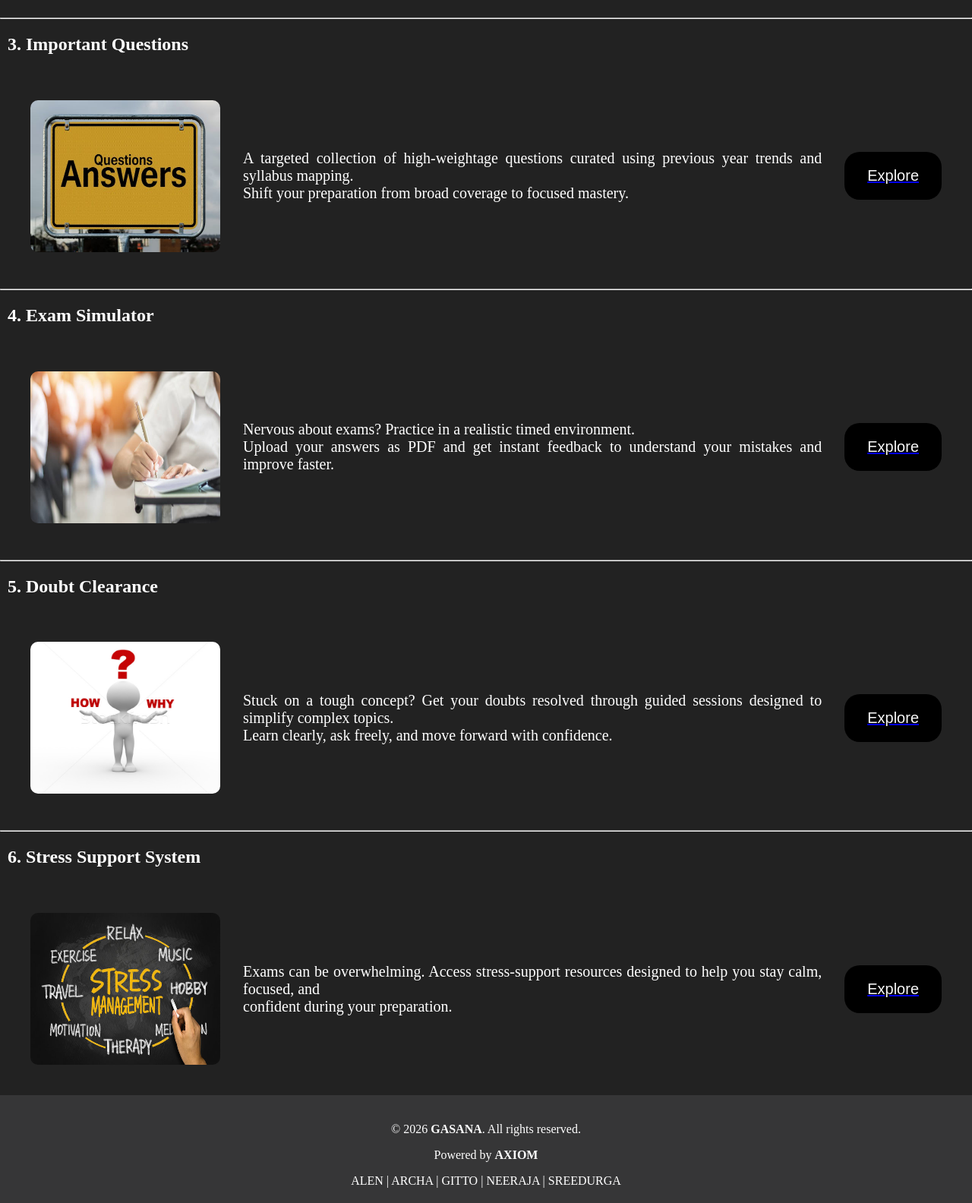
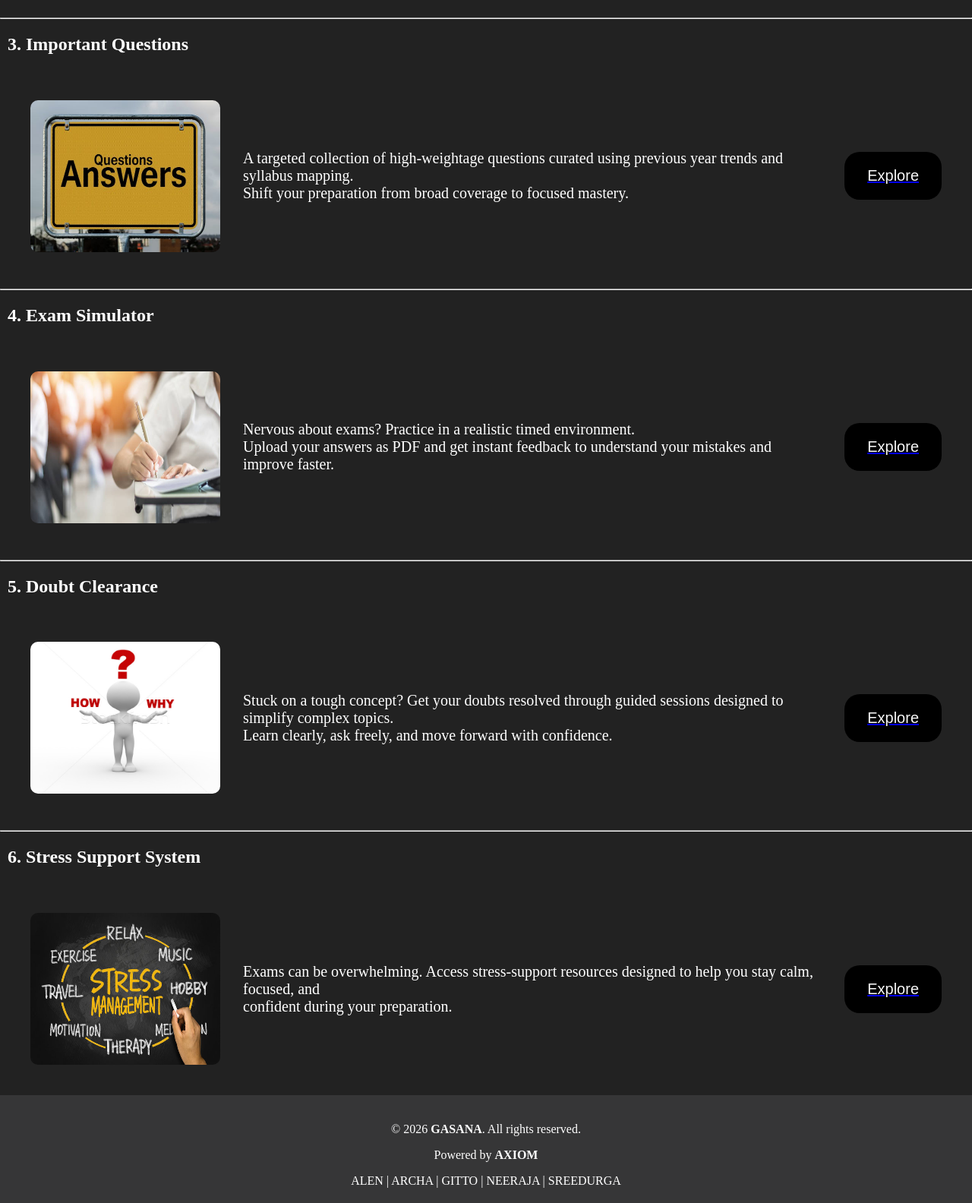
Before and after one commit to archa-s-ar/GASANA1.0, a Flask app: page / in a window 1280 px wide. Shown: the part 1469-3053 px from the top of the page at 76% size. Run offline with Flask 3, Linux system fonts and the light colour scheme; some web fonts are replaced.

Commit message:
Text alignment correction on service page

```diff
--- a/static/style.css
+++ b/static/style.css
@@ -104,7 +104,7 @@
     flex-wrap:wrap
 }
 .service-info{
-    text-align: justify;
+    text-align: left;
     font-size: 20px;
 }
 .service-btn{
--- a/templates/index.html
+++ b/templates/index.html
@@ -34,6 +34,7 @@ Built by students who understand the struggle.</p>
 </div>
 
 <div class="services" id="services">
+
     <h1 class="section-title">Our Services</h1>
 
     <h2 class="section-head pyq-title">1. Previous Year Questions</h2>
```
